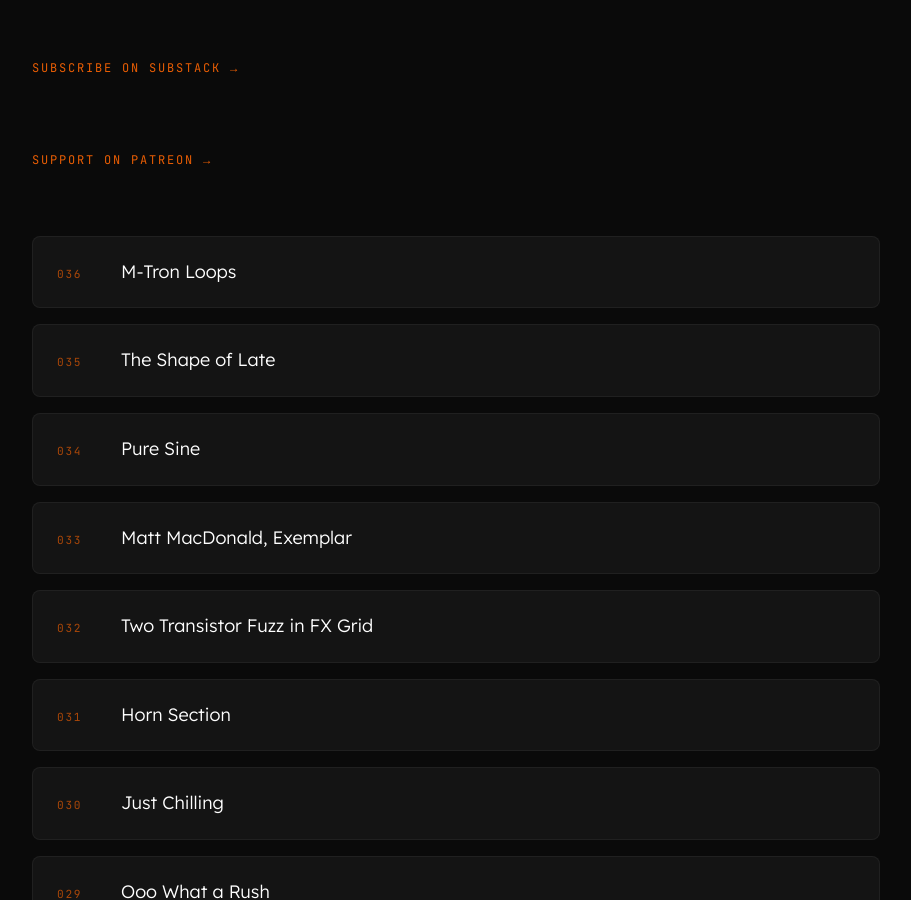
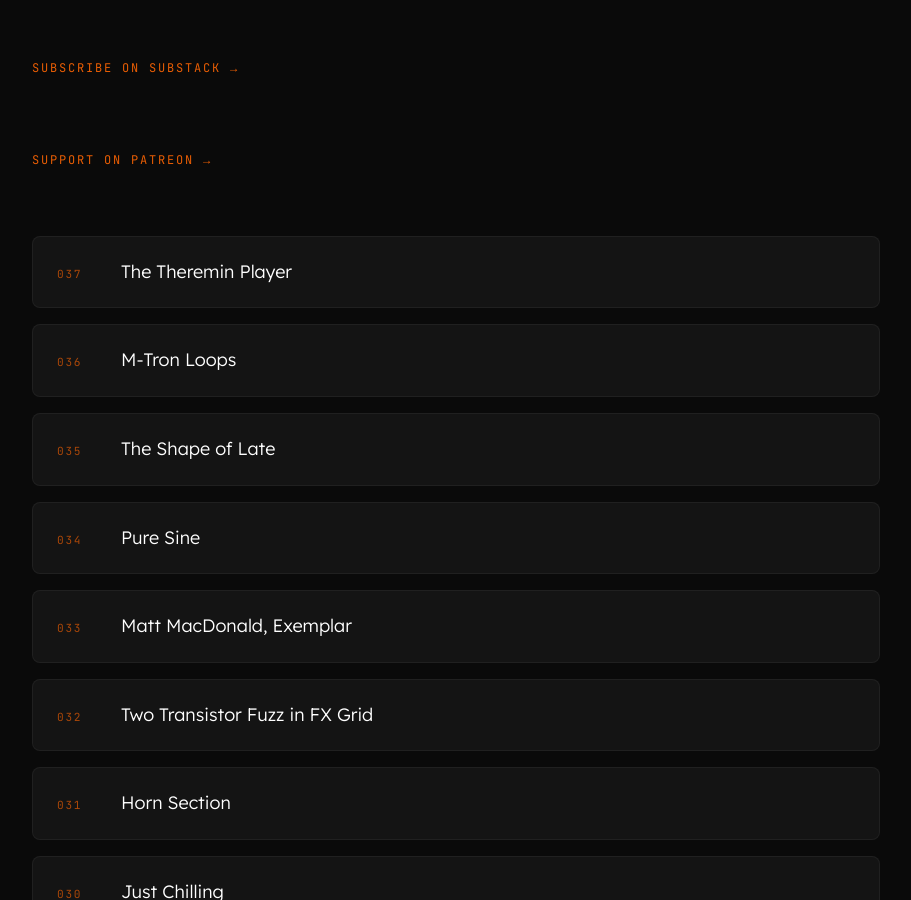
Before and after one commit to folk-sequence/folk-sequence.github.io, a Jekyll site: the page built from index.md, in a window 1280 px wide and 900 px high, scrolled down 582 px. Shown: the whole window, without its empty margins (184-1095 px from the left). Built offline with Jekyll 4.4.1, drawn with Linux system fonts in a browser that asks for light colours.

Commit message:
Add episode 037: The Theremin Player

```diff
--- a/index.md
+++ b/index.md
@@ -13,6 +13,7 @@ description: "Companion essays for the Folk Sequence daily Bitwig music producti
 <p class="intro-watch"><a href="https://www.patreon.com/cw/FolkSequence" target="_blank" rel="noopener">Support on Patreon →</a></p>
 
 <ul class="episode-list">
+  <li><a href="/037-the-theremin-player/"><span class="ep-num">037</span><span class="ep-title">The Theremin Player</span></a></li>
   <li><a href="/036-m-tron-loops/"><span class="ep-num">036</span><span class="ep-title">M-Tron Loops</span></a></li>
   <li><a href="/035-the-shape-of-late/"><span class="ep-num">035</span><span class="ep-title">The Shape of Late</span></a></li>
   <li><a href="/034-pure-sine/"><span class="ep-num">034</span><span class="ep-title">Pure Sine</span></a></li>
```
